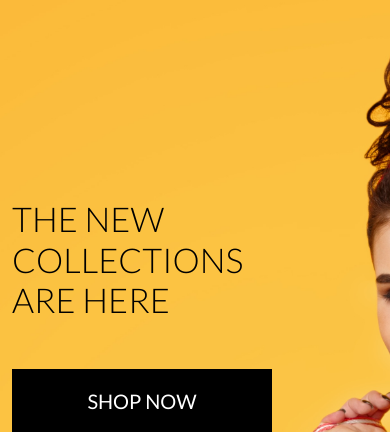
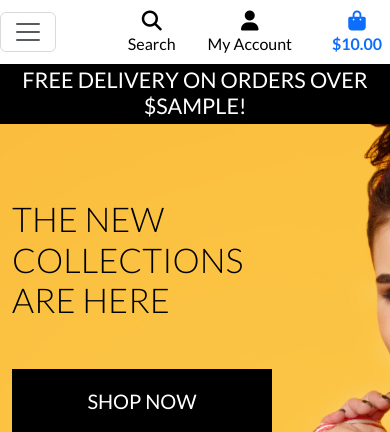
Before and after one commit to VL-ocean/ado-boutique, a Django app: template home/templates/home/index.html in a window 390 px wide. Shown: the top 432 px of the page. Run offline with Django 4.2, Linux system fonts and the light colour scheme; the template is opened without the code that fills it: most values are stand-ins (such as "Sample title", 1, 10 or a date in 2020); some libraries are stand-ins or nearby versions.

Commit message:
Add mobile header and main navbar

```diff
--- a/templates/base.html
+++ b/templates/base.html
@@ -23,7 +23,9 @@
     <!-- Google Fonts -->
     <link rel="preconnect" href="https://fonts.googleapis.com">
     <link rel="preconnect" href="https://fonts.gstatic.com" crossorigin>
-    <link href="https://fonts.googleapis.com/css2?family=Lato:ital,wght@0,100;0,300;0,400;0,700;0,900;1,100;1,300;1,400;1,700;1,900&display=swap" rel="stylesheet">
+    <link
+        href="https://fonts.googleapis.com/css2?family=Lato:ital,wght@0,100;0,300;0,400;0,700;0,900;1,100;1,300;1,400;1,700;1,900&display=swap"
+        rel="stylesheet">
 
     <!-- Custom CSS -->
     <link rel="stylesheet" href="{% static 'css/base.css' %}" />
@@ -63,8 +65,7 @@
                         <input class="form-control border border-black rounded-0" type="text" name="q"
                             placeholder="Search our site">
                         <div class="input-group-append">
-                            <button class="form-control btn btn-black border border-black rounded-0"
-                                type="submit">
+                            <button class="form-control btn btn-black border border-black rounded-0" type="submit">
                                 <span class="icon">
                                     <i class="fas fa-search"></i>
                                 </span>
@@ -74,9 +75,10 @@
                 </form>
             </div>
             <div class="col-12 col-lg-4 my-auto py-1 py-lg-0">
-                <ul class="list-inline list-unstyled text-center text-lg-right my-0">
+                <ul class="list-inline list-unstyled text-center text-lg-end my-0">
                     <li class="list-inline-item dropdown">
-                        <a class="text-black nav-link" href="#" id="user-options" data-bs-toggle="dropdown" aria-haspopup="true" aria-expanded="false">
+                        <a class="text-black nav-link" href="#" id="user-options" data-bs-toggle="dropdown"
+                            aria-haspopup="true" aria-expanded="false">
                             <div class="text-center">
                                 <div><i class="fas fa-user fa-lg"></i></div>
                                 <p class="my-0">My Account</p>
@@ -96,7 +98,8 @@
                         </div>
                     </li>
                     <li class="list-inline-item">
-                        <a class="{% if grand_total %}text-info fw-bold{% else %}text-black{% endif %} nav-link" href="">
+                        <a class="{% if grand_total %}text-info fw-bold{% else %}text-black{% endif %} nav-link"
+                            href="">
                             <div class="text-center">
                                 <div><i class="fas fa-shopping-bag fa-lg"></i></div>
                                 <p class="my-0">
@@ -110,6 +113,22 @@
                         </a>
                     </li>
                 </ul>
+            </div>
+        </div>
+        <div class="row bg-white">
+            <nav class="navbar navbar-expand-lg w-100">
+                <button class="navbar-toggler" type="button" data-bs-toggle="collapse"
+                    data-bs-target="#main-nav" aria-controls="main-nav" aria-expanded="false"
+                    aria-label="Toggle navigation">
+                    <span class="navbar-toggler-icon"></span>
+                </button>
+                {% include 'includes/mobile-top-header.html' %}
+                {% include 'includes/main-nav.html' %}
+            </nav>
+        </div>
+        <div id="delivery-banner" class="row text-center">
+            <div class="col bg-black text-white">
+                <h4 class="logo-font my-1">Free delivery on orders over ${{ free_shipping_threshold }}!</h4>
             </div>
         </div>
     </header>
--- /dev/null
+++ b/templates/includes/main-nav.html
@@ -0,0 +1,54 @@
+<div class="collapse navbar-collapse" id="main-nav">
+    <ul class="navbar-nav w-auto mx-auto">
+        <li class="nav-item dropdown">
+            <a class="logo-font fw-bold nav-link text-black me-5" href="#" id="all-products-link"
+                data-bs-toggle="dropdown" aria-haspopup="true" aria-expanded="false">
+                All Products
+            </a>
+            <div class="dropdown-menu border-0" aria-labelledby="all-products-link">
+                <a href="" class="dropdown-item">By Price</a>
+                <a href="" class="dropdown-item ">By Rating</a>
+                <a href="" class="dropdown-item ">By Category</a>
+                <a href="" class="dropdown-item">All Products</a>
+            </div>
+        </li>
+
+        <li class="nav-item dropdown">
+            <a class="logo-font fw-bold nav-link text-black me-5" href="#" id="clothing-link"
+                data-bs-toggle="dropdown" aria-haspopup="true" aria-expanded="false">
+                Clothing
+            </a>
+            <div class="dropdown-menu border-0" aria-labelledby="clothing-link">
+                <a href="" class="dropdown-item">Activewear &amp; Essentials</a>
+                <a href="" class="dropdown-item">Jeans</a>
+                <a href="" class="dropdown-item">Shirts</a>
+                <a href="" class="dropdown-item">All Clothing</a>
+            </div>
+        </li>
+
+        <li class="nav-item dropdown">
+            <a class="logo-font fw-bold nav-link text-black me-5" href="#" id="homeware-link"
+                data-bs-toggle="dropdown" aria-haspopup="true" aria-expanded="false">
+                Homeware
+            </a>
+            <div class="dropdown-menu border-0" aria-labelledby="homeware-link">
+                <a href="" class="dropdown-item">Bed &amp; Bath</a>
+                <a href="" class="dropdown-item">Kitchen &amp; Dining</a>
+                <a href="" class="dropdown-item">All Homeware</a>
+            </div>
+        </li>
+
+        <li class="nav-item dropdown">
+            <a class="logo-font fw-bold nav-link text-black" href="#" id="specials-link" data-bs-toggle="dropdown"
+                aria-haspopup="true" aria-expanded="false">
+                Special Offers
+            </a>
+            <div class="dropdown-menu border-0" aria-labelledby="specials-link">
+                <a href="" class="dropdown-item">New Arrivals</a>
+                <a href="" class="dropdown-item">Deals</a>
+                <a href="" class="dropdown-item">Clearance</a>
+                <a href="" class="dropdown-item">All Specials</a>
+            </div>
+        </li>
+    </ul>
+</div>
--- /dev/null
+++ b/templates/includes/mobile-top-header.html
@@ -0,0 +1,56 @@
+<li class="list-inline-item"></li>
+    <a class="text-black nav-link d-block d-lg-none" href="#" id="mobile-search" data-bs-toggle="dropdown" aria-haspopup="true" aria-expanded="false">
+        <div class="text-center">
+            <div><i class="fas fa-search fa-lg"></i></div>
+            <p class="my-0">Search</p>
+        </div>
+    </a>
+    <div class="dropdown-menu border-0 w-100 p-3 rounded-0 my-0" aria-labelledby="mobile-search">
+        <form class="form" method="GET" action="">
+            <div class="input-group w-100">
+                <input class="form-control border border-black rounded-0" type="text" name="q" placeholder="Search our site">
+                <div class="input-group-append">
+                    <button class="form-control btn btn-black border border-black rounded-0" type="submit">
+                        <span class="icon">
+                            <i class="fas fa-search"></i>
+                        </span>
+                    </button>
+                </div>
+            </div>
+        </form>
+    </div>
+</li>
+<li class="list-inline-item dropdown">
+    <a class="text-black nav-link d-block d-lg-none" href="#" id="user-options" data-bs-toggle="dropdown" aria-haspopup="true" aria-expanded="false">
+        <div class="text-center">
+            <div><i class="fas fa-user fa-lg"></i></div>
+            <p class="my-0">My Account</p>
+        </div>
+    </a>
+    <div class="dropdown-menu border-0" aria-labelledby="user-options">
+        {% if request.user.is_authenticated %}
+            {% if request.user.is_superuser %}
+                <a href="{% url 'account_logout' %}" class="dropdown-item">Product Management</a>
+            {% endif %}
+            <a href="" class="dropdown-item">My Profile</a>
+            <a href="{% url 'account_logout' %}" class="dropdown-item">Logout</a>
+        {% else %}
+            <a href="{% url 'account_signup' %}" class="dropdown-item">Register</a>
+            <a href="{% url 'account_login' %}" class="dropdown-item">Login</a>
+        {% endif %}
+    </div>
+</li>
+<li class="list-inline-item">
+    <a class="{% if grand_total %}text-primary fw-bold{% else %}text-black{% endif %} nav-link d-block d-lg-none" href="">
+        <div class="text-center">
+            <div><i class="fas fa-shopping-bag fa-lg"></i></div>
+            <p class="my-0">
+                {% if grand_total %}
+                    ${{ grand_total|floatformat:2 }}
+                {% else %}
+                    $0.00
+                {% endif %}
+            </p>
+        </div>
+    </a>
+</li>
```
Lines whose indentation alone changed are shown as unchanged.
